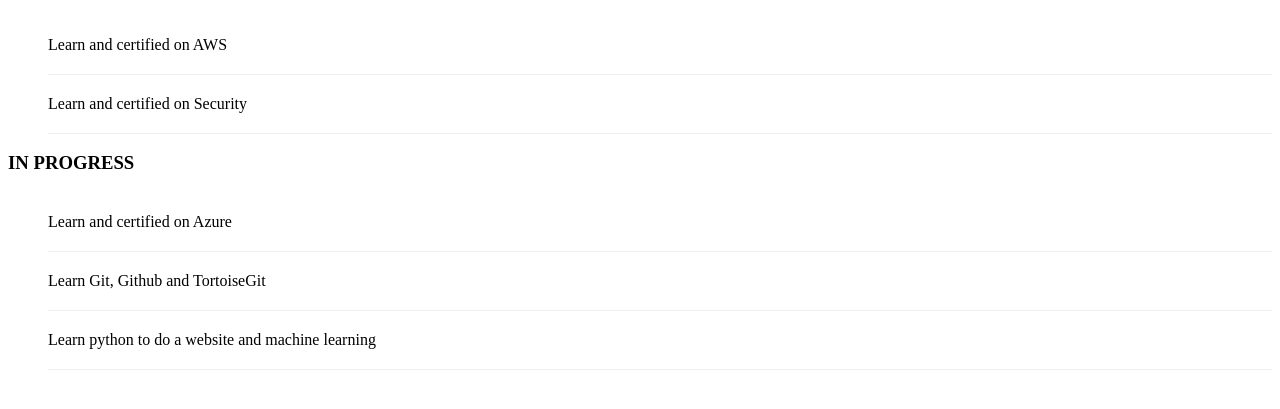
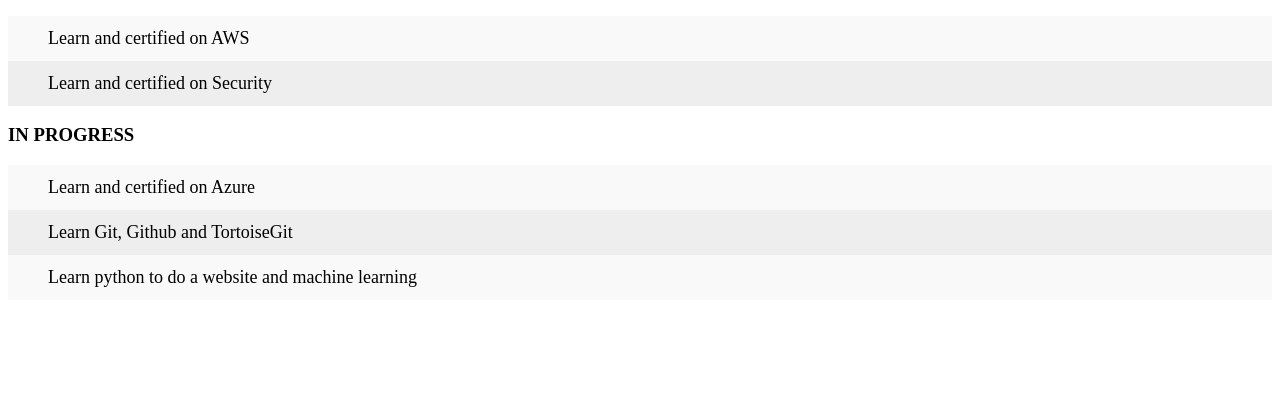
Before and after one commit to JosephPatrickDonnelly/TODO, a plain HTML site: page index.html in a window 1280 px wide. Shown: the part 105-514 px from the top of the page. Drawn offline with Linux system fonts and the light colour scheme.

Commit message:
Added a bit of css styling

```diff
--- a/index.html
+++ b/index.html
@@ -6,11 +6,24 @@
 	h3 {
 		text-transform: uppercase;
 	}
-	li {
-		overflow: hidden;
-		padding: 20px 0;
-		border-bottom: 1px solid #eee;
-	   }
+	ul {
+		margin: 0;
+		padding: 0;
+	}
+	ul li {
+		cursor: pointer;
+		position: relative;
+		padding: 12px 8px 12px 40px;
+		background: #eee;
+		font-size: 18px;
+		transition: 0.25;
+	}
+	ul li:nth-child(odd) {
+		background: #f9f9f9;
+	}
+	ul li:hover {
+		background: #ddd;
+	}
 </style>
 <html>
 	<head>
```
